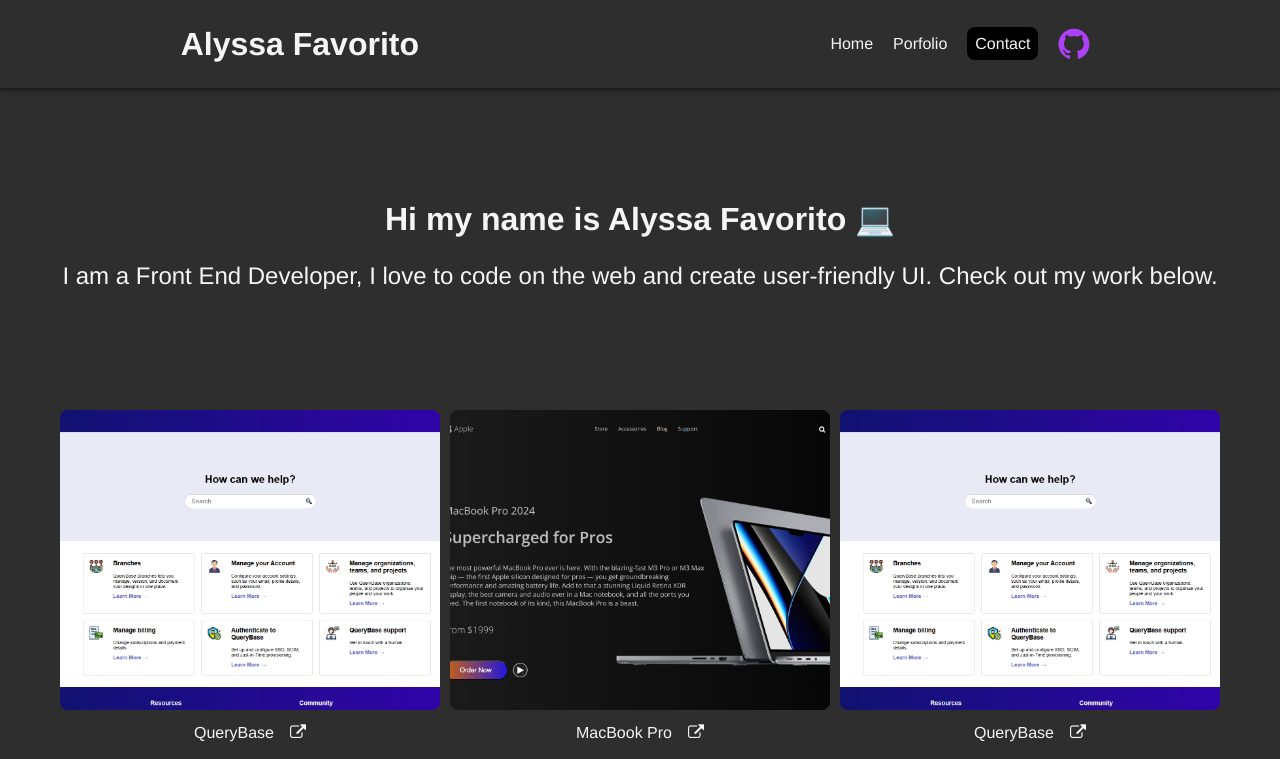
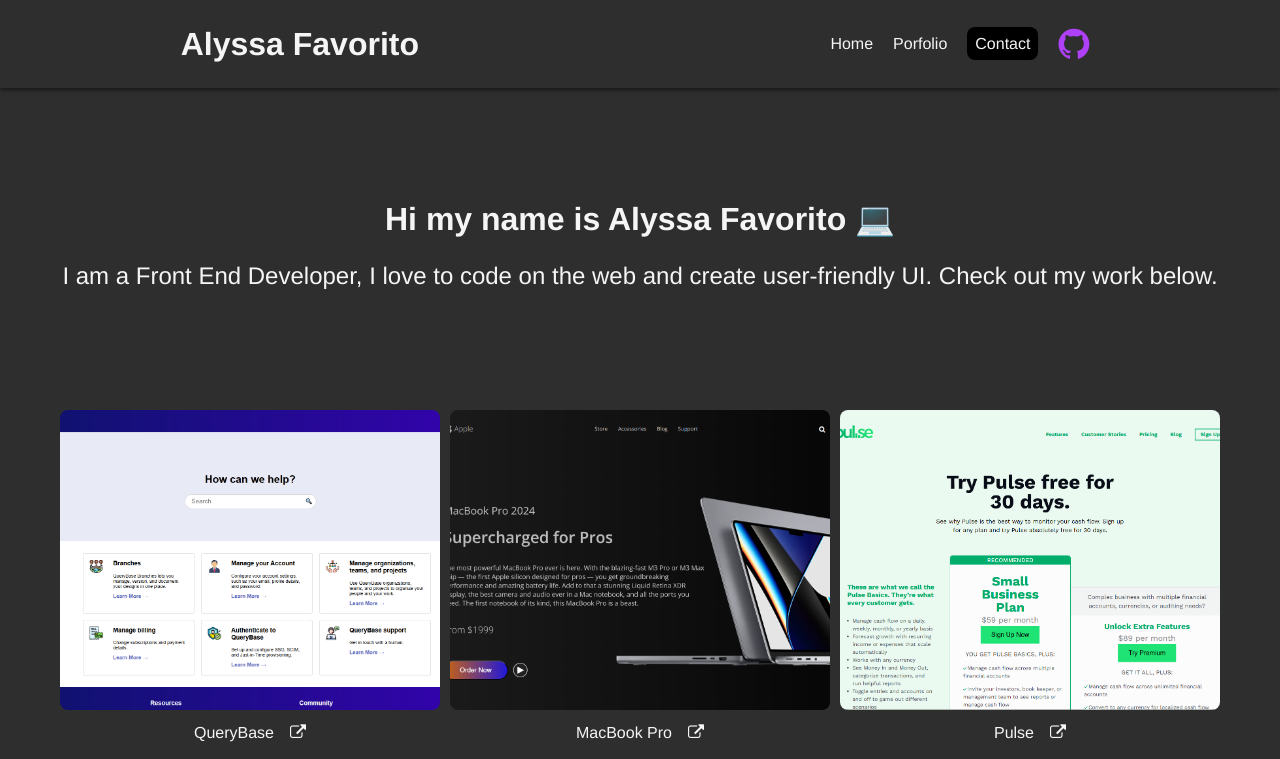
Before and after one commit to alfav23/Favorito-Front-End-Portfolio-2025, a plain HTML site: page index.html in a window 1280 px wide. Shown: the top 759 px of the page. Drawn offline with Linux system fonts and the light colour scheme.

Commit message:
pulse webpage

```diff
--- a/index.html
+++ b/index.html
@@ -75,16 +75,16 @@
             </div>
             <div class="gallery--item">
                 <label for="modal-3">
-                    <span class="gallery--img-container" style="background-image: url('images/querybase.png');"></span>
+                    <span class="gallery--img-container" style="background-image: url('images/pulse.png');"></span>
                 </label>
                 <input type="checkbox" id="modal-3" class="gallery--modal-checkbox">
                 <div class="gallery--modal">
                     <label for="modal-3" class="gallery--modal-close">&times;</label>
-                    <img src="images/querybase.png" alt="QueryBase webpage" class="gallery--modal-img">
+                    <img src="images/pulse.png" alt="Pulse webpage" class="gallery--modal-img">
                 </div>
                 <div class="gallery--item-info">
-                    <span class="gallery--item-title">QueryBase</span>
-                    <a href="https://html-starter-project-sable.vercel.app/" target="_blank" class="gallery--item-link">
+                    <span class="gallery--item-title">Pulse</span>
+                    <a href="https://pulse-two-gamma.vercel.app/" target="_blank" class="gallery--item-link">
                         <i id="external-link-symbol" class="fa fa-external-link"></i>
                     </a>
                 </div>
```
Also changed, not shown: images/pulse.png (added).
